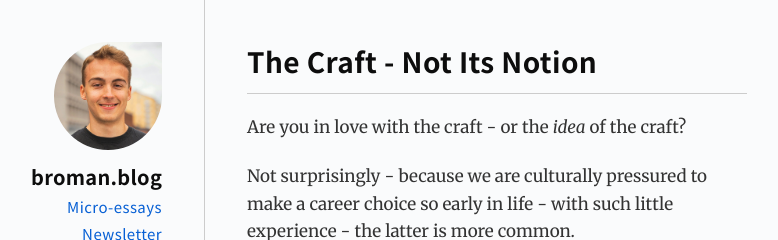
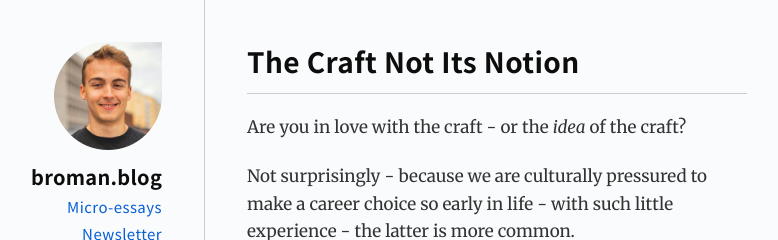
Before and after one commit to gdbroman/broman.blog, a Jekyll site: the page built from _posts/2020/2020-10-14-the-craft.md, in a window 1280 px wide and 1373 px high. Shown: the top 240 px of the window, without its empty margins (251-1029 px from the left). Built offline with Jekyll 4.4.1, drawn with Linux system fonts in a browser that asks for light colours.

Commit message:
revisions

```diff
--- a/_posts/2020/2020-10-14-the-craft.md
+++ b/_posts/2020/2020-10-14-the-craft.md
@@ -1,5 +1,5 @@
 ---
-title: "The Craft - Not Its Notion"
+title: "The Craft Not Its Notion"
 permalink: "the-craft-not-its-notion"
 ---
 
```
